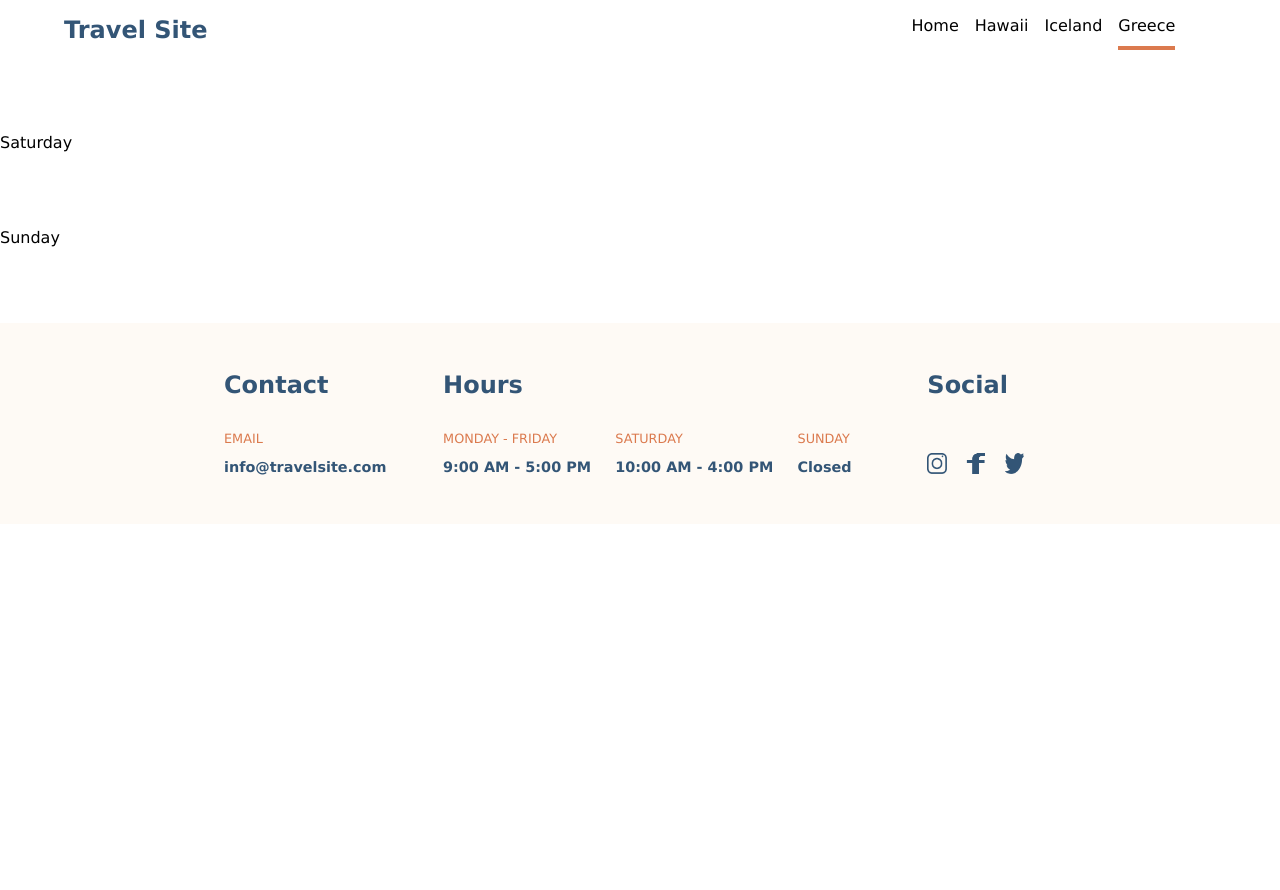
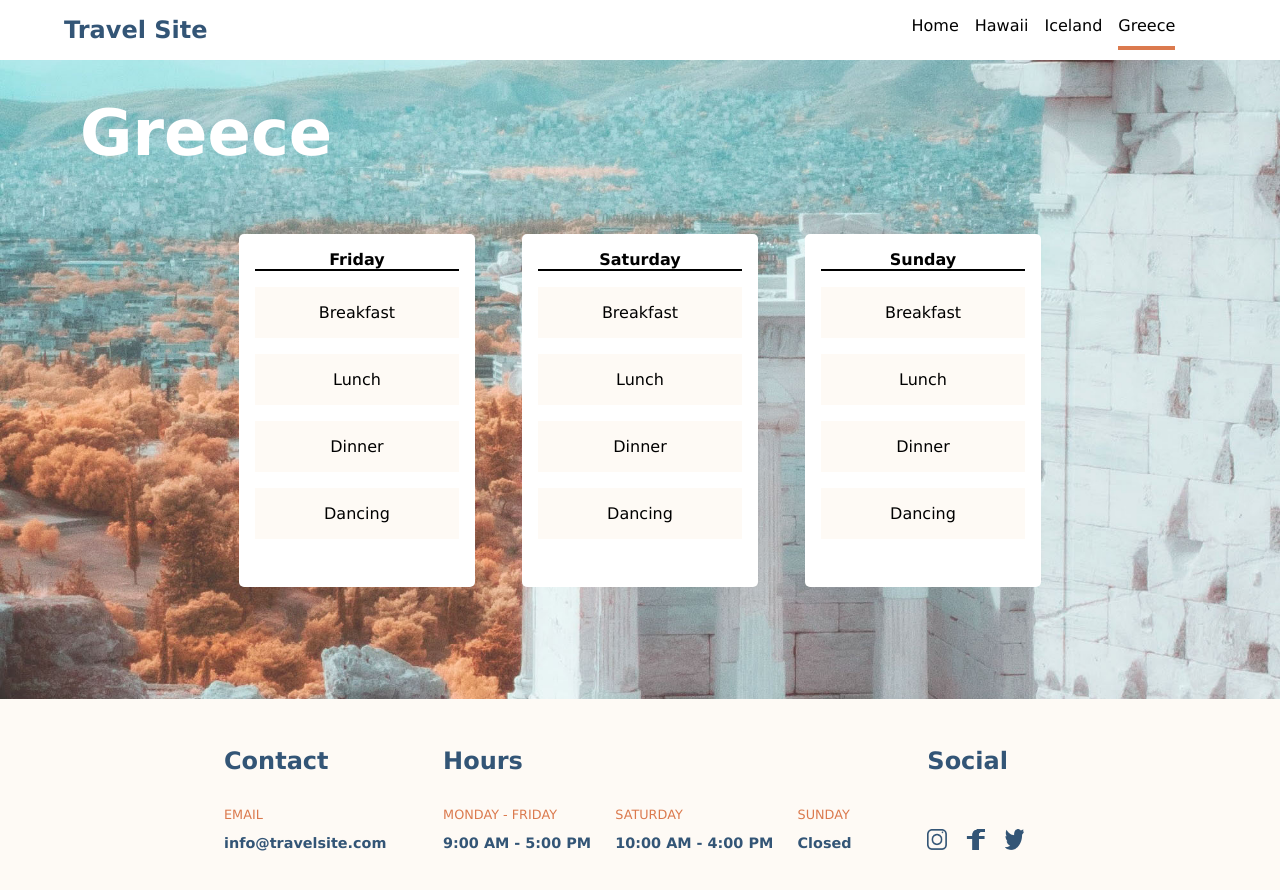
Before and after one commit to aiamakhruka/TravelSite, a plain HTML site: page pages/greece.html in a window 1280 px wide. Before the commit the page ends 800 px from the top, so only its background shows below. Drawn offline with Linux system fonts and the light colour scheme.

Commit message:
commit last changes

```diff
--- a/css/destinations.css
+++ b/css/destinations.css
@@ -0,0 +1,46 @@
+.Destination{
+    background-image: url(../assets/Images/hawaii.jpg);
+    width: 100%;
+    background-position: center;
+    background-size: 100%;
+}
+.Destination--greece{
+    background-image: url(../assets/Images/greece.jpg);
+}
+.Destination--iceland{
+    background-image: url(../assets/Images/iceland.jpg);
+}
+.Destination__header{
+    color: #fff;
+    font-size: 4rem;
+    margin-left:  5rem;
+    padding-top: 6rem;
+}
+
+.Destination__schedule-container{
+    display: flex;
+    justify-content: space-evenly;
+    padding: 4rem 12rem 7rem 12rem;
+}
+
+.Destination__schedule{
+    text-align: center;
+    display: inline-block;
+    background-color: #fff;
+    padding: 1rem 0rem 2rem 0rem;
+    border-radius: 5px;
+
+}
+
+.Destination__schedule-Date{
+    font-weight: bold;
+    border-bottom: 2px solid black;
+    margin: auto 1rem;
+}
+
+.Destination__activite{
+    margin: 1rem;
+    padding: 1rem 4rem ;
+    background-color: #FEFAF5;
+    list-style-type: none;
+}
--- a/css/global.css
+++ b/css/global.css
@@ -7,10 +7,12 @@ body{
     background-color: #FFFFFF;
     font-family: Verdana, Geneva, Tahoma, sans-serif;
     position: relative;
+    padding: 0rem 0rem 0rem 0rem;
 }
 
 
 .Nav-bar{
+    top: 0;
     padding: 1rem 5rem 1rem 4rem;
     display: flex;
     position: fixed;
--- a/css/main.css
+++ b/css/main.css
@@ -66,9 +66,9 @@
     justify-content: flex-end;
     align-items: flex-end;
     background-size: 100%;
-    border-radius: 0.5rem;
-    border: 1px solid rgb(169, 172, 172);
-    box-shadow: 0px 3px 3px 1px  rgb(174, 179, 183);
+    border-radius: 5px;
+    border: 1px solid rgba(0, 0, 0, 0.2);
+    box-shadow: 0px 4px 4px  rgb(0, 0, 0, 0.2);
 }
 .Recommendations__iceland{
     background-image: url(../assets/Images/iceland.jpg);
--- a/pages/greece.html
+++ b/pages/greece.html
@@ -5,6 +5,7 @@
     <meta http-equiv="X-UA-Compatible" content="IE=edge">
     <meta name="viewport" content="width=device-width, initial-scale=1.0">
     <link rel="stylesheet" type="text/css" href="../css/global.css"/>
+    <link rel="stylesheet" type="text/css" href="../css/destinations.css">
     <title>Document</title>
 </head>
 <body>
@@ -19,38 +20,40 @@
             </ul>
         </nav>
     </header>
-        <main class="">
-            <h1>Hawaii</h1>
-            <section>
-                <div>
-                    <p>Friday</p>
+
+    <main class="Destination Destination--greece">
+        <h1 class="Destination__header">Greece</h1>
+        <section class="Destination__schedule-container">
+            <div class="Destination__schedule">
+                <p class="Destination__schedule-Date">Friday</p>
                 <ul>
-                        <li></li>
-                        <li></li>
-                        <li></li>
-                        <li></li>
+                    <li class="Destination__activite">Breakfast</li>
+                    <li class="Destination__activite">Lunch</li>
+                    <li class="Destination__activite">Dinner</li>
+                    <li class="Destination__activite">Dancing</li>
                 </ul>
             </div>
-                <div>
-                    <p>Saturday</p>
+            <div class="Destination__schedule">
+                <p class="Destination__schedule-Date">Saturday</p>
                 <ul>
-                        <li></li>
-                        <li></li>
-                        <li></li>
-                        <li></li>
+                    <li class="Destination__activite">Breakfast</li>
+                    <li class="Destination__activite">Lunch</li>
+                    <li class="Destination__activite">Dinner</li>
+                    <li class="Destination__activite">Dancing</li>
                 </ul>
             </div>
-                <div>
-                    <p>Sunday</p>
+            <div class="Destination__schedule">
+                <p class="Destination__schedule-Date">Sunday</p>
                 <ul>
-                        <li></li>
-                        <li></li>
-                        <li></li>
-                        <li></li>
+                    <li class="Destination__activite">Breakfast</li>
+                    <li class="Destination__activite">Lunch</li>
+                    <li class="Destination__activite">Dinner</li>
+                    <li class="Destination__activite">Dancing</li>
                 </ul>
             </div>
         </section>
     </main>
+
     <footer class="footer">
         <div class="footer__cards">
             <h1 class="footer__headers">Contact</h1>
```
Also changed, not shown: pages/hawaii.html (+22 -21 lines), pages/iceland.html (+24 -21 lines). Lines whose indentation alone changed are shown as unchanged.
